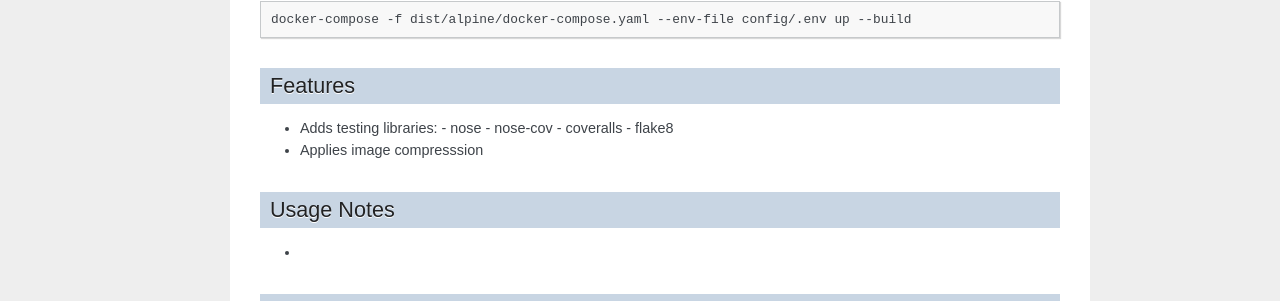
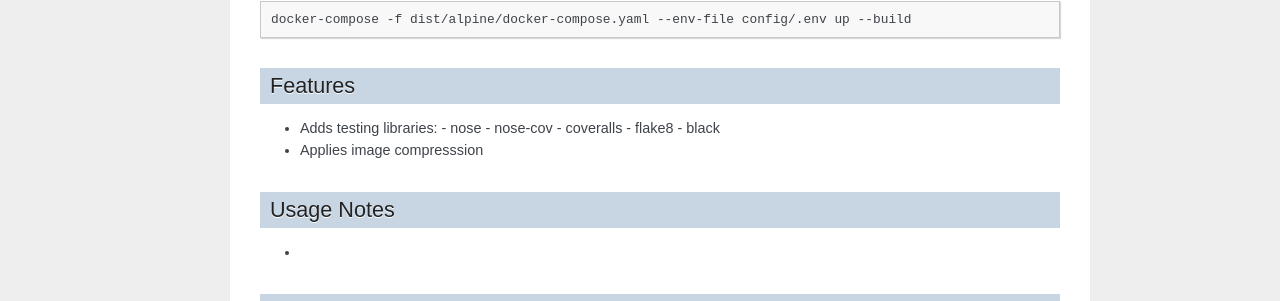
Before and after one commit to tabedzki/djtest-docker, a Sphinx documentation site: the page built from docs/index.rst, in a window 1280 px wide. Shown: the part 395-696 px from the top of the page. Built offline with Sphinx 7.4.7, drawn with Linux system fonts in a browser that asks for light colours.

Commit message:
update docs

```diff
--- a/docs/index.rst
+++ b/docs/index.rst
@@ -31,6 +31,7 @@ Features
   - nose-cov
   - coveralls
   - flake8
+  - black
 - Applies image compresssion
 
 Usage Notes
```
